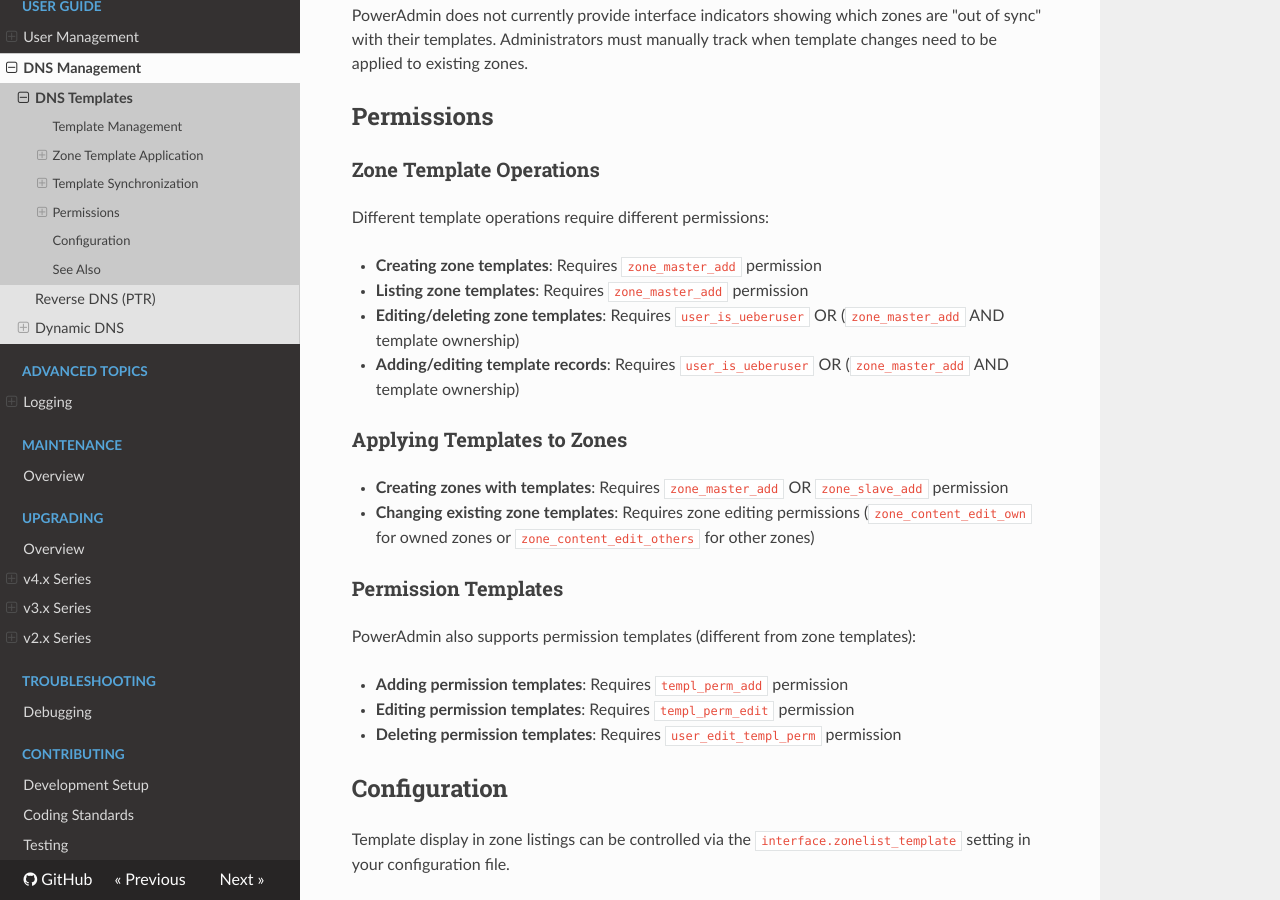
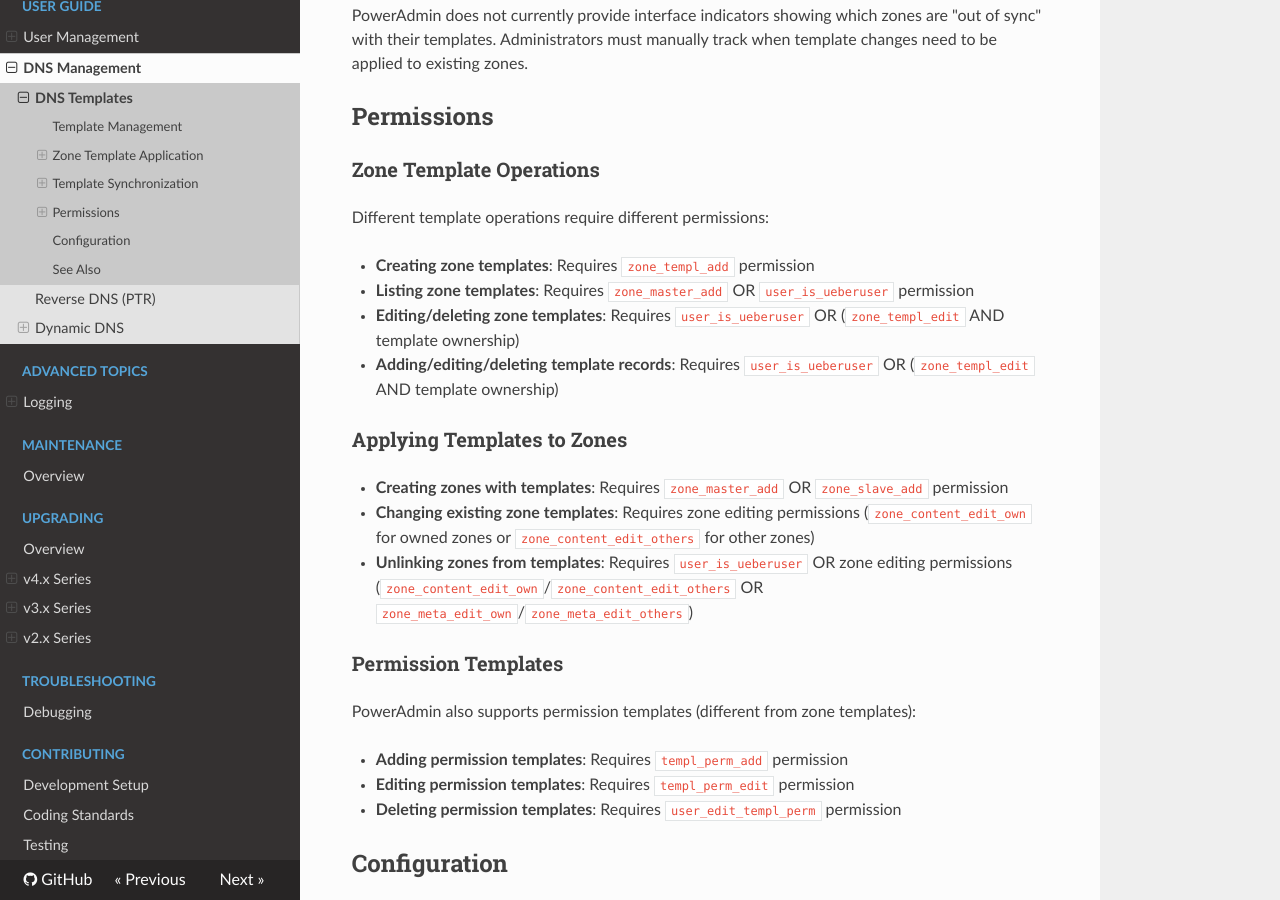
Before and after one commit to poweradmin/poweradmin-docs, an MkDocs documentation site: the page built from docs/user-guide/dns-templates.md, in a window 1280 px wide and 900 px high, scrolled down 1684 px. Built offline with MkDocs 1.6.1, drawn with Linux system fonts in a browser that asks for light colours; nearby versions of some CDN libraries.

Commit message:
docs: correct DNS template permissions to match source code

```diff
--- a/docs/user-guide/dns-templates.md
+++ b/docs/user-guide/dns-templates.md
@@ -60,15 +60,16 @@
 
 Different template operations require different permissions:
 
-- **Creating zone templates**: Requires `zone_master_add` permission
-- **Listing zone templates**: Requires `zone_master_add` permission
-- **Editing/deleting zone templates**: Requires `user_is_ueberuser` OR (`zone_master_add` AND template ownership)
-- **Adding/editing template records**: Requires `user_is_ueberuser` OR (`zone_master_add` AND template ownership)
+- **Creating zone templates**: Requires `zone_templ_add` permission
+- **Listing zone templates**: Requires `zone_master_add` OR `user_is_ueberuser` permission
+- **Editing/deleting zone templates**: Requires `user_is_ueberuser` OR (`zone_templ_edit` AND template ownership)
+- **Adding/editing/deleting template records**: Requires `user_is_ueberuser` OR (`zone_templ_edit` AND template ownership)
 
 ### Applying Templates to Zones
 
 - **Creating zones with templates**: Requires `zone_master_add` OR `zone_slave_add` permission
 - **Changing existing zone templates**: Requires zone editing permissions (`zone_content_edit_own` for owned zones or `zone_content_edit_others` for other zones)
+- **Unlinking zones from templates**: Requires `user_is_ueberuser` OR zone editing permissions (`zone_content_edit_own`/`zone_content_edit_others` OR `zone_meta_edit_own`/`zone_meta_edit_others`)
 
 ### Permission Templates
 
```
